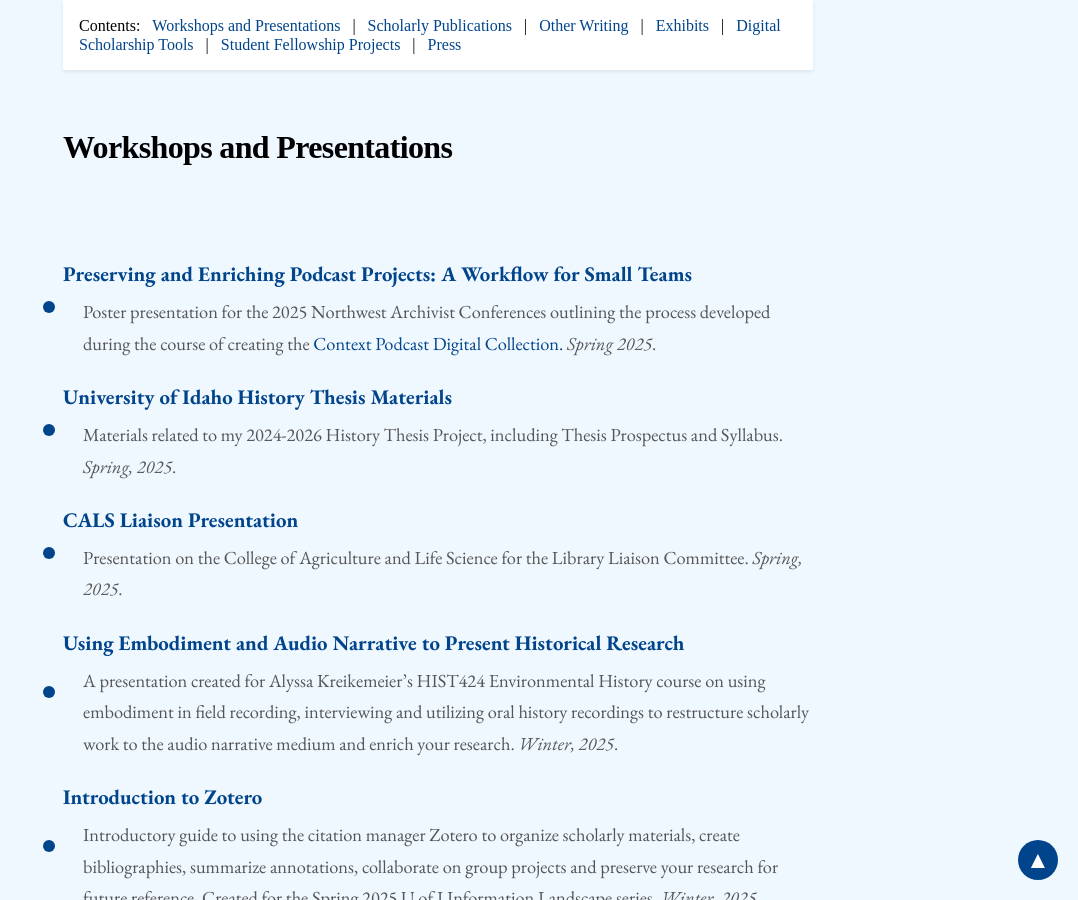
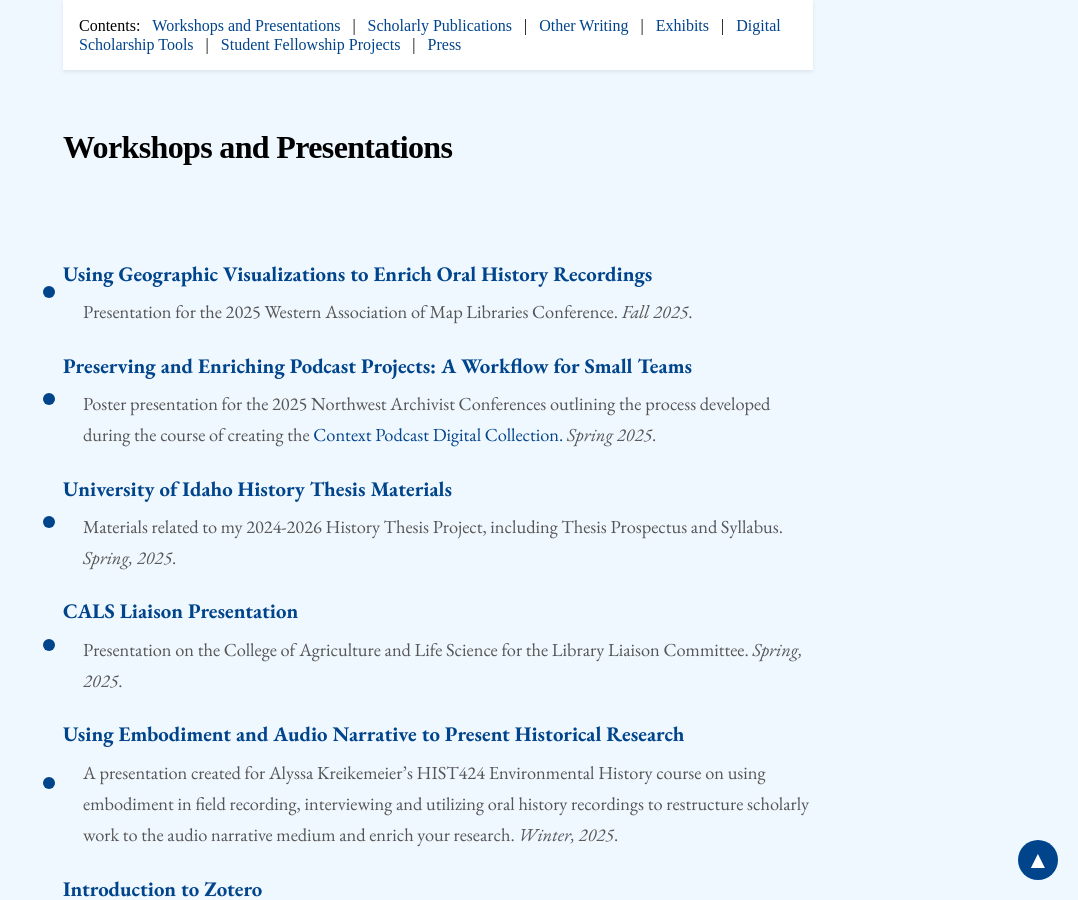
Before and after one commit to aweymo/base, a Jekyll site: the page built from index.md, in a window 1280 px wide and 900 px high, scrolled down 1152 px. Shown: the whole window, without its empty margins (202-1280 px from the left). Built offline with Jekyll 4.4.1, drawn with Linux system fonts in a browser that asks for light colours; nearby versions of some CDN libraries; some web fonts are replaced.

Commit message:
update geo_viz_oh

```diff
--- a/index.md
+++ b/index.md
@@ -47,7 +47,11 @@ Previously, he has created digital scholarship projects for the University of Wa
 
 <ul class="triangle-list">
     <li>
-        <a href=" https://www.youtube.com/watch?v=Um2QX9Y2zj8" target="_blank" rel="noopener noreferrer">Preserving and Enriching Podcast Projects: A Workflow for Small Teams</a>
+        <a href="https://aweymo-ui.github.io/geo_viz_oh/" target="_blank" rel="noopener noreferrer">Using Geographic Visualizations to Enrich Oral History Recordings</a>
+        <span class="description">Presentation for the 2025 Western Association of Map Libraries Conference. <i>Fall 2025</i>. </span>
+    </li>
+    <li>
+        <a href="https://www.youtube.com/watch?v=Um2QX9Y2zj8" target="_blank" rel="noopener noreferrer">Preserving and Enriching Podcast Projects: A Workflow for Small Teams</a>
         <span class="description">Poster presentation for the 2025 Northwest Archivist Conferences outlining the process developed during the course of creating the <a href="https://www.lib.uidaho.edu/digital/context/" style="font-weight: normal;font-size: inherit;" target="_blank" rel="noopener noreferrer">Context Podcast Digital Collection.</a> <i>Spring 2025</i>. </span>
     </li>
     <li>
```
Also changed, not shown: Gemfile.lock.
